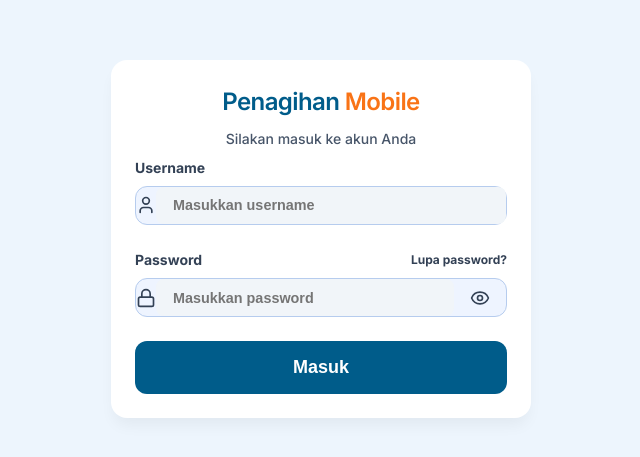
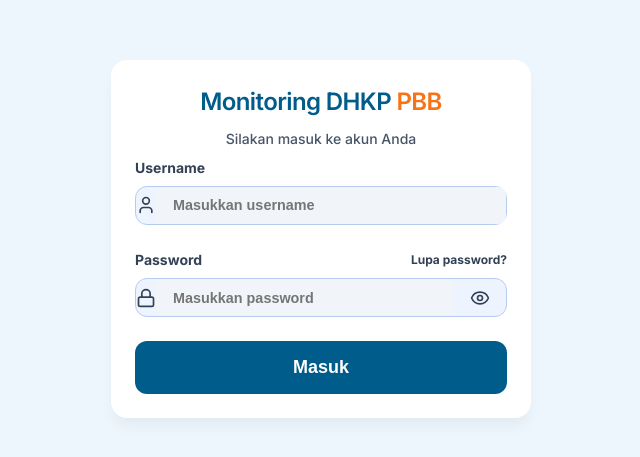
Before and after one commit to msyafiqn123-blip/penagihan-mobile, a Next.js app: page /login in a window 1280 px wide. Shown: the part 161-618 px from the top of the page, without its empty margins (319-959 px from the left). Built offline with nearby package versions, Linux system fonts and the light colour scheme.

Commit message:
Rename app to Monitoring DHKP PBB

```diff
--- a/src/app/admin/layout.tsx
+++ b/src/app/admin/layout.tsx
@@ -33,7 +33,7 @@ export default function AdminLayout({
     <>
       <div className="flex items-center justify-between p-6">
         <h1 className="text-xl font-bold tracking-tight mb-0 flex items-center" style={{marginBottom:0}}>
-          <span className="text-blue-600">Penagihan</span> <span className="text-orange-500 ml-1">Mobile</span>
+          <span className="text-blue-600">Monitoring DHKP</span> <span className="text-orange-500 ml-1">PBB</span>
         </h1>
         {isMobile ? (
           <button onClick={() => setIsMobileMenuOpen(false)} className="p-2 text-slate-500 hover:bg-slate-100 rounded-lg transition md:hidden">
@@ -107,7 +107,7 @@ export default function AdminLayout({
         {/* Mobile Top Header */}
         <header className="md:hidden flex items-center justify-between p-4 bg-white border-b border-slate-200 flex-shrink-0 z-10">
           <h1 className="text-lg font-bold tracking-tight mb-0 flex items-center">
-            <span className="text-blue-600">Penagihan</span> <span className="text-orange-500 ml-1">Mobile</span>
+            <span className="text-blue-600">Monitoring DHKP</span> <span className="text-orange-500 ml-1">PBB</span>
           </h1>
           <button onClick={() => setIsMobileMenuOpen(true)} className="p-2 text-slate-500 hover:bg-slate-100 rounded-lg">
             <Menu size={24} />
--- a/src/app/dashboard/layout.tsx
+++ b/src/app/dashboard/layout.tsx
@@ -43,7 +43,7 @@ export default function DashboardLayout({
     <>
       <div className="flex items-center justify-between p-6">
         <h1 className="text-xl font-bold tracking-tight mb-0 flex items-center" style={{marginBottom:0}}>
-          <span className="text-blue-600">Penagihan</span> <span className="text-orange-500 ml-1">Mobile</span>
+          <span className="text-blue-600">Monitoring DHKP</span> <span className="text-orange-500 ml-1">PBB</span>
         </h1>
         {isMobile ? (
           <button onClick={() => setIsMobileMenuOpen(false)} className="p-2 text-slate-500 hover:bg-slate-100 rounded-lg transition md:hidden">
@@ -117,7 +117,7 @@ export default function DashboardLayout({
         {/* Mobile Top Header */}
         <header className="md:hidden flex items-center justify-between p-4 bg-white border-b border-slate-200 flex-shrink-0 z-10">
           <h1 className="text-lg font-bold tracking-tight mb-0 flex items-center" style={{marginBottom: 0}}>
-            <span className="text-blue-600">Penagihan</span> <span className="text-orange-500 ml-1">Mobile</span>
+            <span className="text-blue-600">Monitoring DHKP</span> <span className="text-orange-500 ml-1">PBB</span>
           </h1>
           <button onClick={() => setIsMobileMenuOpen(true)} className="p-2 text-slate-500 hover:bg-slate-100 rounded-lg">
             <Menu size={24} />
--- a/src/app/layout.tsx
+++ b/src/app/layout.tsx
@@ -5,8 +5,8 @@ import "./globals.css";
 const inter = Inter({ subsets: ["latin"] });
 
 export const metadata: Metadata = {
-  title: "Penagihan Mobile",
-  description: "Aplikasi monitoring PBB",
+  title: "Monitoring DHKP PBB",
+  description: "Aplikasi Monitoring DHKP PBB",
 };
 
 export const viewport: Viewport = {
--- a/src/app/login/page.tsx
+++ b/src/app/login/page.tsx
@@ -36,8 +36,8 @@ export default function LoginPage() {
 
         <div className="text-center mb-10">
           <h1 className="text-3xl font-black tracking-tight mb-2">
-            <span style={{ color: '#005c8a' }}>Penagihan</span>{' '}
-            <span style={{ color: '#f97316' }}>Mobile</span>
+            <span style={{ color: '#005c8a' }}>Monitoring DHKP</span>{' '}
+            <span style={{ color: '#f97316' }}>PBB</span>
           </h1>
           <p className="text-sm font-medium" style={{ color: '#475569' }}>Silakan masuk ke akun Anda</p>
         </div>
```
